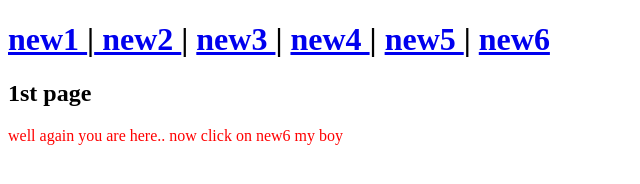
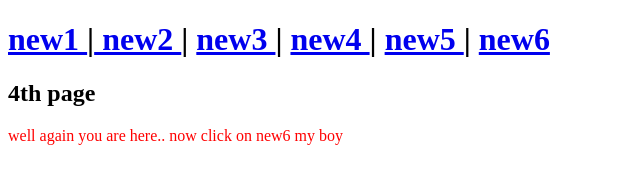
Before and after one commit to THEDARKDEVIL007/funny, a plain HTML site: page new4.html in a window 1280 px wide. Shown: the full height of the page, 0-640 px from the left. Drawn offline with Linux system fonts and the light colour scheme.

Commit message:
Update new4.html

```diff
--- a/new4.html
+++ b/new4.html
@@ -6,7 +6,7 @@
 <body>
 <h1> <a href="index.html"> new1 </a> |<a href="new2.html"> new2 </a>|  <a href="new3.html"> new3 </a> | <a href="new4.html"> new4 </a> | <a href="new5.html"> new5 </a> | <a href="new6.html"> new6 </a> </h1>
 
-<h2> 1st page </h2>
+<h2> 4th page </h2>
 <p style="font: size 20px; color:red"> well again you are here.. now click on new6 my boy </p>
 
 </body>
```
